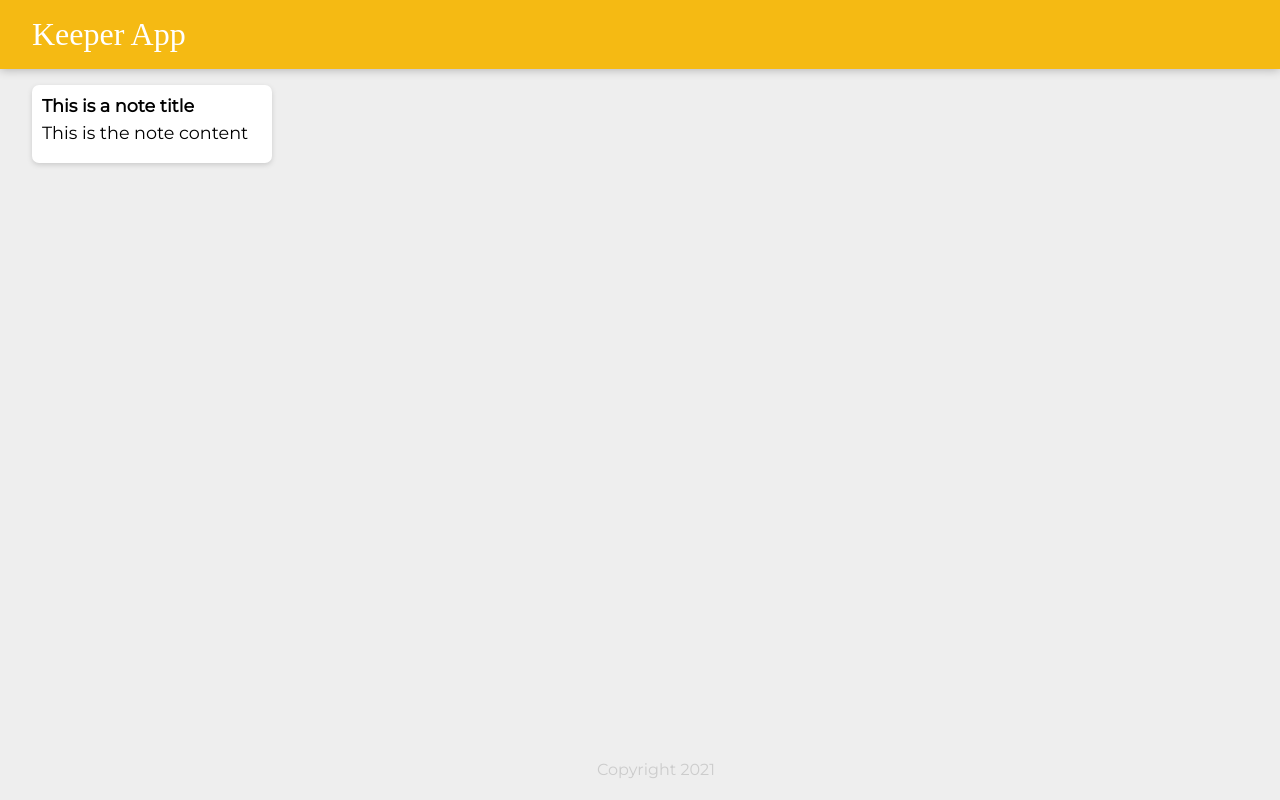
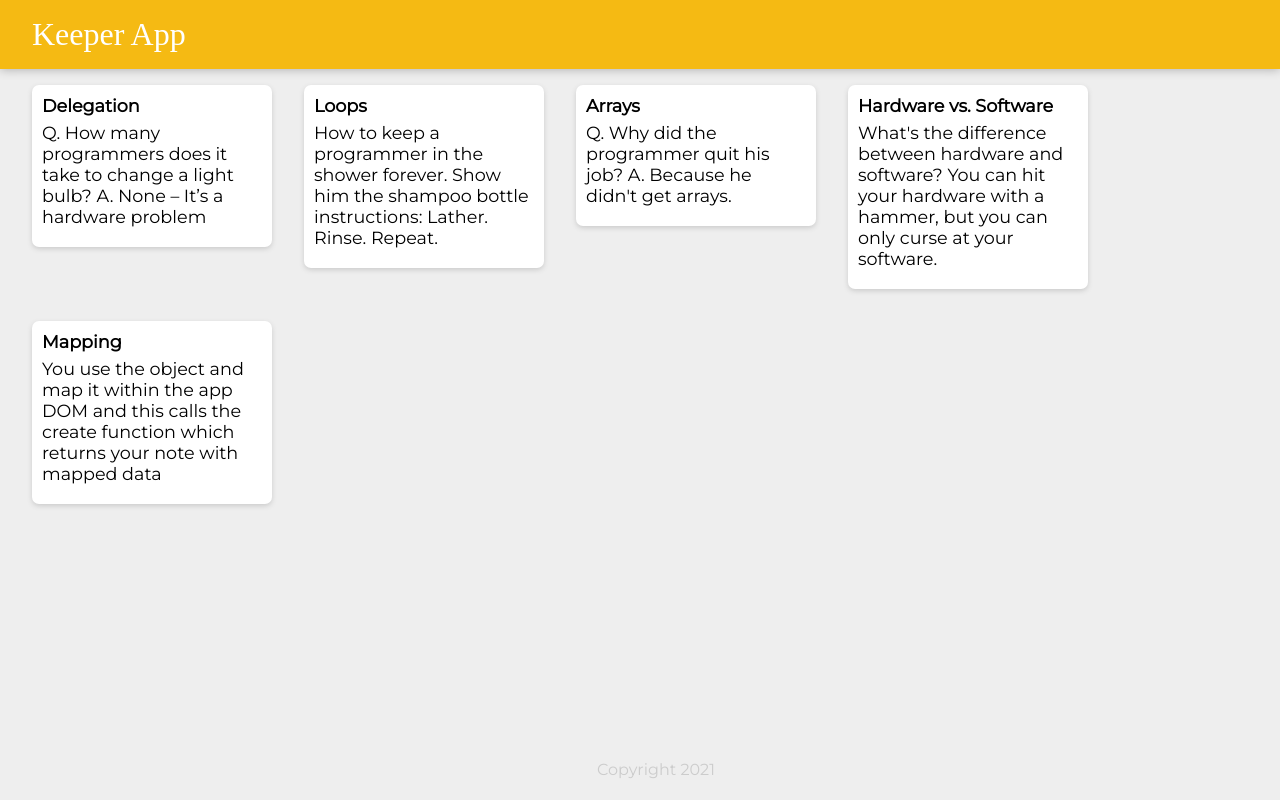
Before and after one commit to ItCanBeCoded/Reactjs, a React (Create React App) app in the folder JSX/my-app/: page / in a window 1280 px wide. Built offline with nearby package versions, Linux system fonts and the light colour scheme; a web font is replaced by a local one.

Commit message:
added map to add notes to keeper app

```diff
--- a/JSX/my-app/src/components/App.jsx
+++ b/JSX/my-app/src/components/App.jsx
@@ -2,12 +2,24 @@
 import Header from "./Header";
 import Footer from "./Footer";
 import Note from "./Note";
+import Notes from "../notes";
+
+function createNote(noteInfo){
+    return(
+        <Note
+            key={noteInfo.key}
+            title={noteInfo.title}
+            content={noteInfo.content}
+        />
+    )
+}
+
 
 function App(){
     return(
     <div>
        <Header />
-       <Note />
+       <dl> {Notes.map(createNote)} </dl>
        <Footer />
     </div>
     );
--- a/JSX/my-app/src/components/Note.jsx
+++ b/JSX/my-app/src/components/Note.jsx
@@ -1,12 +1,14 @@
 import React from "react";
 
-function Note(){
+
+function Note(props){
     return(
         <div className="note">
-            <h1>This is a note title</h1>
-            <p>This is the note content</p>
+            <h1>{props.title}</h1>
+            <p>{props.content}</p>
         </div>
     );
 }
 
+
 export default Note;
--- a/JSX/my-app/src/index.js
+++ b/JSX/my-app/src/index.js
@@ -9,3 +9,6 @@
   </React.StrictMode>,
   document.getElementById('root')
 );
+
+//render all notes inside notes.js as a sepearate note component
+//with props and mapping
--- /dev/null
+++ b/JSX/my-app/src/notes.js
@@ -0,0 +1,34 @@
+const notes = [
+    {
+      key: 1,
+      title: "Delegation",
+      content:
+        "Q. How many programmers does it take to change a light bulb? A. None – It’s a hardware problem"
+    },
+    {
+      key: 2,
+      title: "Loops",
+      content:
+        "How to keep a programmer in the shower forever. Show him the shampoo bottle instructions: Lather. Rinse. Repeat."
+    },
+    {
+      key: 3,
+      title: "Arrays",
+      content:
+        "Q. Why did the programmer quit his job? A. Because he didn't get arrays."
+    },
+    {
+      key: 4,
+      title: "Hardware vs. Software",
+      content:
+        "What's the difference between hardware and software? You can hit your hardware with a hammer, but you can only curse at your software."
+    },
+    {
+        key: 5,
+        title: "Mapping",
+        content:
+          "You use the object and map it within the app DOM and this calls the create function which returns your note with mapped data"
+      }
+  ];
+
+  export default notes;
```
